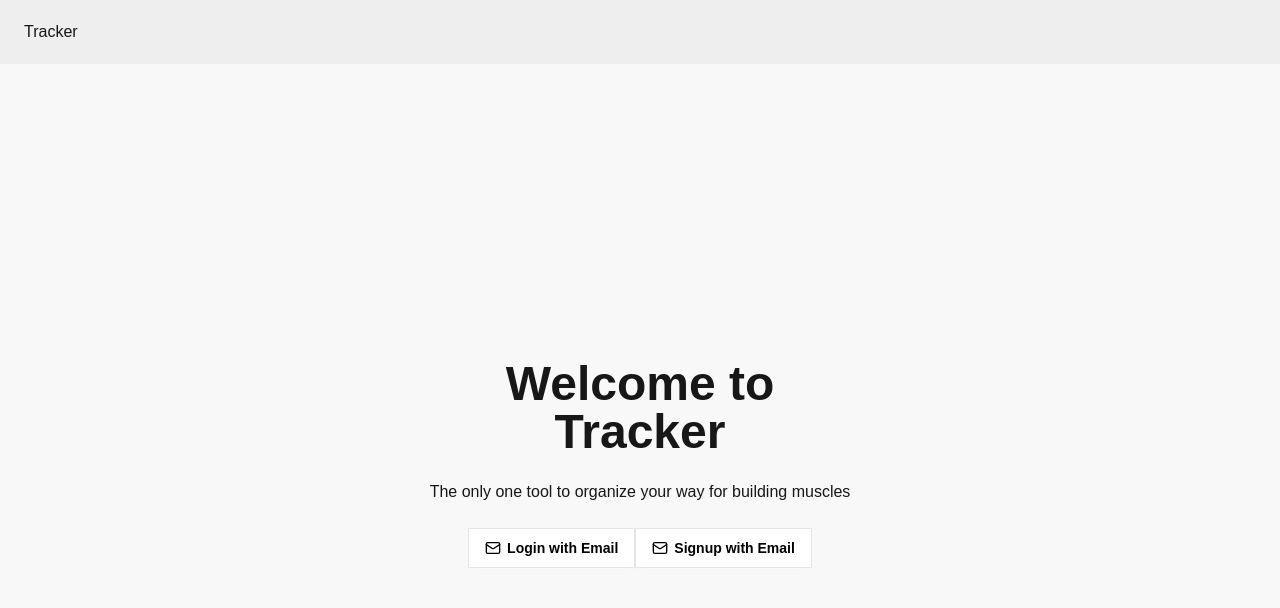
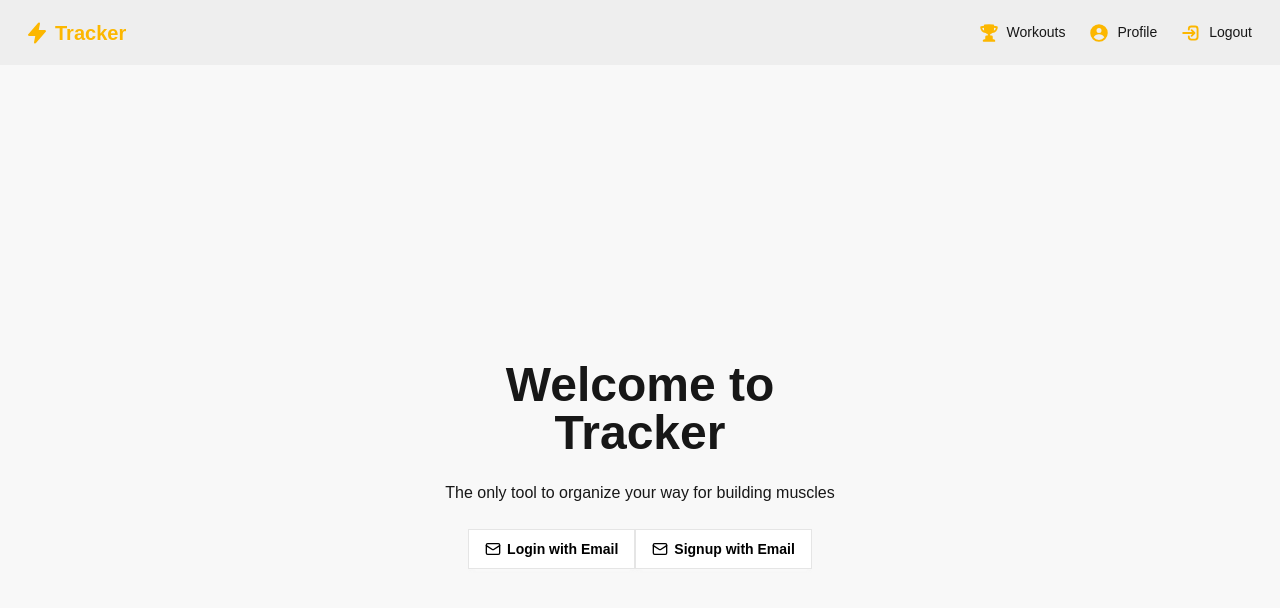
Before and after one commit to evgeniedasaev/tracker-web-client, a Next.js app: page / in a window 1280 px wide. Shown: the top 608 px of the page. Built offline with nearby package versions, Linux system fonts and the light colour scheme.

Commit message:
feat: add navigation

```diff
--- a/package.json
+++ b/package.json
@@ -12,6 +12,7 @@
     "prepare": "husky install"
   },
   "dependencies": {
+    "@heroicons/react": "^2.2.0",
     "eslint-config-prettier": "^10.1.8",
     "eslint-plugin-prettier": "^5.5.4",
     "next": "16.1.1",
--- a/src/app/(auth)/login/page.tsx
+++ b/src/app/(auth)/login/page.tsx
@@ -1,7 +1,7 @@
 import { AuthForm } from '@/features/auth/ui/AuthForm';
 import { loginAction } from '@/features/auth/actions/login.action';
 
-export default function Login() {
+export default function LoginPage() {
   return (
     <AuthForm
       title="Welcome back!"
--- a/src/app/(auth)/signup/page.tsx
+++ b/src/app/(auth)/signup/page.tsx
@@ -1,7 +1,7 @@
 import { AuthForm } from '@/features/auth/ui/AuthForm';
 import { signupAction } from '@/features/auth/actions/signup.action';
 
-export default function SignUp() {
+export default function SignUpPage() {
   return (
     <AuthForm
       title="Join now!"
--- a/src/app/layout.tsx
+++ b/src/app/layout.tsx
@@ -3,6 +3,14 @@ import { Geist, Geist_Mono } from 'next/font/google';
 import './globals.css';
 import Link from 'next/link';
 import { ToastProvider } from '@/shared/ui/ToastProvider';
+import {
+  TrophyIcon,
+  Bars3Icon,
+  XCircleIcon,
+  ArrowRightEndOnRectangleIcon,
+  UserCircleIcon,
+  BoltIcon,
+} from '@heroicons/react/16/solid';
 
 export const metadata: Metadata = {
   title: {
@@ -22,6 +30,32 @@ const geistMono = Geist_Mono({
   subsets: ['latin'],
 });
 
+function Navigation({ className }) {
+  return (
+    <ul className={className}>
+      {/* Sidebar content here */}
+      <li>
+        <Link href="/workouts">
+          <TrophyIcon className="h-5 w-5 text-warning" />
+          Workouts
+        </Link>
+      </li>
+      <li>
+        <Link href="/me">
+          <UserCircleIcon className="h-5 w-5 text-warning" />
+          Profile
+        </Link>
+      </li>
+      <li>
+        <Link href="/logout">
+          <ArrowRightEndOnRectangleIcon className="h-5 w-5 text-warning" />
+          Logout
+        </Link>
+      </li>
+    </ul>
+  );
+}
+
 export default function RootLayout({ children }: Readonly<{ children: React.ReactNode }>) {
   return (
     <html lang="en">
@@ -38,46 +72,27 @@ export default function RootLayout({ children }: Readonly<{ children: React.Reac
                     aria-label="open sidebar"
                     className="btn btn-square btn-ghost"
                   >
-                    <svg
-                      xmlns="http://www.w3.org/2000/svg"
-                      fill="none"
-                      viewBox="0 0 24 24"
-                      className="inline-block h-6 w-6 stroke-current"
-                    >
-                      <path
-                        strokeLinecap="round"
-                        strokeLinejoin="round"
-                        strokeWidth="2"
-                        d="M4 6h16M4 12h16M4 18h16"
-                      ></path>
-                    </svg>
+                    <Bars3Icon className="inline-block h-6 w-6 stroke-current" />
                   </label>
                 </div>
-                <Link href="/" className="mx-2 flex-1 px-2">
-                  Tracker
-                </Link>
+                <div className="flex-1">
+                  <Link href="/" className="btn btn-ghost btn-warning text-xl">
+                    <BoltIcon className="w-6 h-6" />
+                    Tracker
+                  </Link>
+                </div>
                 <div className="hidden flex-none lg:block">
-                  <ul className="menu menu-horizontal">
-                    {/* Navbar menu content here */}
-                    {/*<li><a>Navbar Item 1</a></li>*/}
-                    {/*<li><a>Navbar Item 2</a></li>*/}
-                  </ul>
+                  <Navigation className="menu menu-horizontal" />
                 </div>
               </div>
               {/* Page content here */}
               {children}
             </div>
             <div className="drawer-side">
-              <label
-                htmlFor="my-drawer-2"
-                aria-label="close sidebar"
-                className="drawer-overlay"
-              ></label>
-              <ul className="menu bg-base-200 min-h-full w-80 p-4">
-                {/* Sidebar content here */}
-                {/*<li><a>Sidebar Item 1</a></li>*/}
-                {/*<li><a>Sidebar Item 2</a></li>*/}
-              </ul>
+              <label htmlFor="my-drawer-2" aria-label="close sidebar" className="drawer-overlay">
+                <XCircleIcon className="inline-block h-6 w-6 stroke-current" />
+              </label>
+              <Navigation className="menu bg-base-200 min-h-full w-80 p-4" />
             </div>
           </div>
         </ToastProvider>
--- a/src/app/page.tsx
+++ b/src/app/page.tsx
@@ -6,14 +6,14 @@ export const metadata: Metadata = {
   description: 'Welcome to tracker app',
 };
 
-export default function Home() {
+export default function HomePage() {
   return (
     <main>
       <div className="hero bg-base-200 min-h-screen">
         <div className="hero-content text-center">
           <div className="max-w-md">
             <h1 className="text-5xl font-bold">Welcome to Tracker</h1>
-            <p className="py-6">The only one tool to organize your way for building muscles</p>
+            <p className="py-6">The only tool to organize your way for building muscles</p>
             <div className="join">
               <Link href="/login" className="btn bg-white text-black border-[#e5e5e5]">
                 <svg
```
Also changed, not shown: 2 other files (tests, documents, lock files or other folders).
